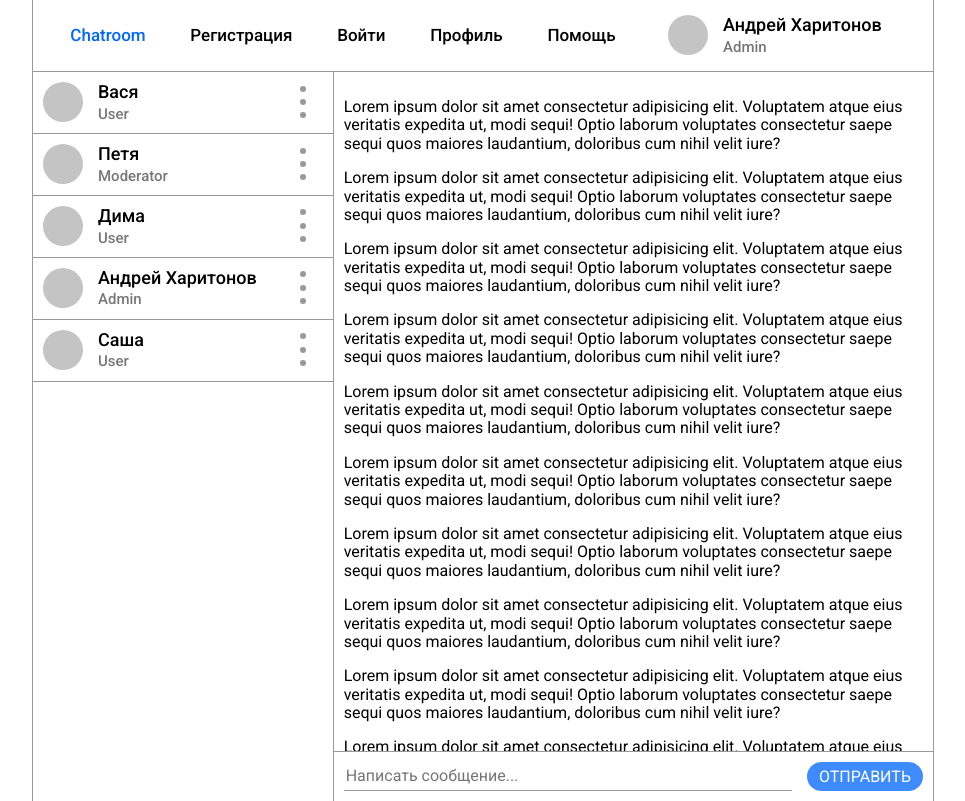
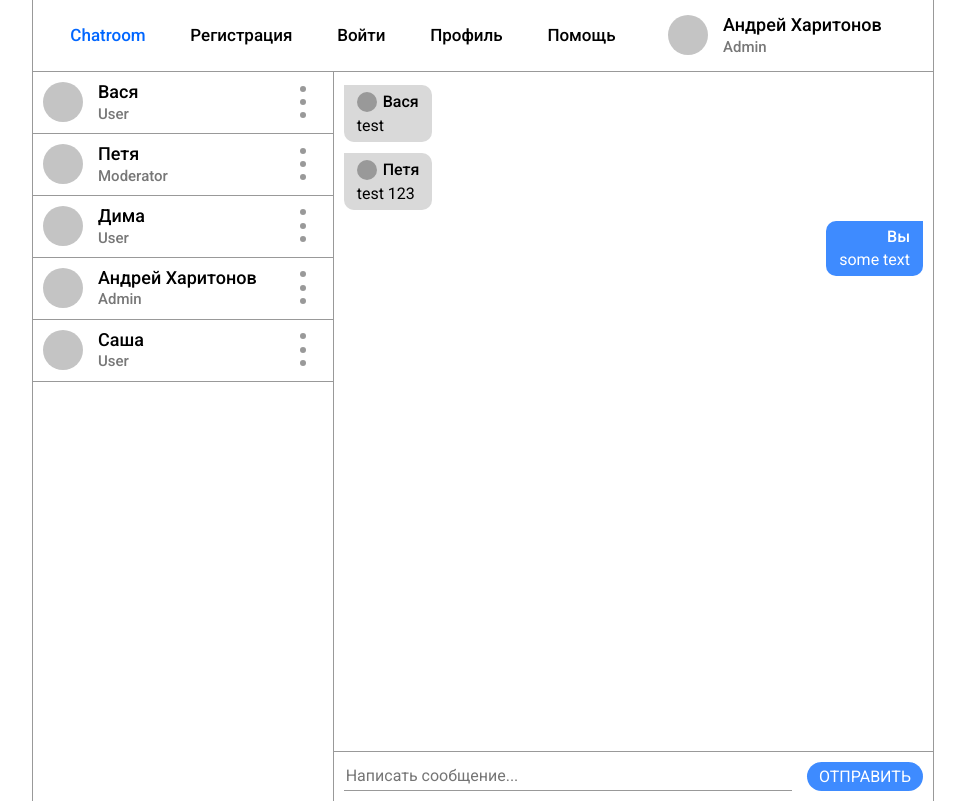
Before and after one commit to Andrei-Kharitonov/Chatroom, a Next.js app in the folder client/: page / in a window 1280 px wide. Shown: the whole page, without its empty margins (157-1122 px from the left). Built offline with nearby package versions, Linux system fonts and the light colour scheme.

Commit message:
added messages

```diff
--- a/client/src/components/Chat.tsx
+++ b/client/src/components/Chat.tsx
@@ -1,24 +1,40 @@
 import styles from '../styles/Chat.module.scss';
 import CreateMessage from './CreateMessage';
+import Message from './Message';
 
 export default function Chat(): JSX.Element {
+  let messages = [
+    {
+      authorName: 'Вася',
+      id: 1,
+      text: 'test'
+    },
+    {
+      authorName: 'Петя',
+      id: 2,
+      text: 'test 123'
+    },
+    {
+      authorName: 'Андрей Харитонов',
+      id: 3,
+      text: 'some text'
+    }
+  ];
+
   return (
     <div className={styles.chat}>
-      <div className={styles.chat__body}>
-        <p>Lorem ipsum dolor sit amet consectetur adipisicing elit. Voluptatem atque eius veritatis expedita ut, modi sequi! Optio laborum voluptates consectetur saepe sequi quos maiores laudantium, doloribus cum nihil velit iure?</p>
-        <p>Lorem ipsum dolor sit amet consectetur adipisicing elit. Voluptatem atque eius veritatis expedita ut, modi sequi! Optio laborum voluptates consectetur saepe sequi quos maiores laudantium, doloribus cum nihil velit iure?</p>
-        <p>Lorem ipsum dolor sit amet consectetur adipisicing elit. Voluptatem atque eius veritatis expedita ut, modi sequi! Optio laborum voluptates consectetur saepe sequi quos maiores laudantium, doloribus cum nihil velit iure?</p>
-        <p>Lorem ipsum dolor sit amet consectetur adipisicing elit. Voluptatem atque eius veritatis expedita ut, modi sequi! Optio laborum voluptates consectetur saepe sequi quos maiores laudantium, doloribus cum nihil velit iure?</p>
-        <p>Lorem ipsum dolor sit amet consectetur adipisicing elit. Voluptatem atque eius veritatis expedita ut, modi sequi! Optio laborum voluptates consectetur saepe sequi quos maiores laudantium, doloribus cum nihil velit iure?</p>
-        <p>Lorem ipsum dolor sit amet consectetur adipisicing elit. Voluptatem atque eius veritatis expedita ut, modi sequi! Optio laborum voluptates consectetur saepe sequi quos maiores laudantium, doloribus cum nihil velit iure?</p>
-        <p>Lorem ipsum dolor sit amet consectetur adipisicing elit. Voluptatem atque eius veritatis expedita ut, modi sequi! Optio laborum voluptates consectetur saepe sequi quos maiores laudantium, doloribus cum nihil velit iure?</p>
-        <p>Lorem ipsum dolor sit amet consectetur adipisicing elit. Voluptatem atque eius veritatis expedita ut, modi sequi! Optio laborum voluptates consectetur saepe sequi quos maiores laudantium, doloribus cum nihil velit iure?</p>
-        <p>Lorem ipsum dolor sit amet consectetur adipisicing elit. Voluptatem atque eius veritatis expedita ut, modi sequi! Optio laborum voluptates consectetur saepe sequi quos maiores laudantium, doloribus cum nihil velit iure?</p>
-        <p>Lorem ipsum dolor sit amet consectetur adipisicing elit. Voluptatem atque eius veritatis expedita ut, modi sequi! Optio laborum voluptates consectetur saepe sequi quos maiores laudantium, doloribus cum nihil velit iure?</p>
-        <p>Lorem ipsum dolor sit amet consectetur adipisicing elit. Voluptatem atque eius veritatis expedita ut, modi sequi! Optio laborum voluptates consectetur saepe sequi quos maiores laudantium, doloribus cum nihil velit iure?</p>
-        <p>Lorem ipsum dolor sit amet consectetur adipisicing elit. Voluptatem atque eius veritatis expedita ut, modi sequi! Optio laborum voluptates consectetur saepe sequi quos maiores laudantium, doloribus cum nihil velit iure?</p>
-        <p>Lorem ipsum dolor sit amet consectetur adipisicing elit. Voluptatem atque eius veritatis expedita ut, modi sequi! Optio laborum voluptates consectetur saepe sequi quos maiores laudantium, doloribus cum nihil velit iure?</p>
-      </div>
+      <ul className={styles.chat__body}>
+        {messages.map(message => {
+          return (
+            <li className={styles.list} key={message.id}>
+              <Message
+                text={message.text}
+                authorName={message.authorName}
+              />
+            </li>
+          );
+        })}
+      </ul>
       <CreateMessage />
     </div>
   );
--- /dev/null
+++ b/client/src/components/Message.tsx
@@ -0,0 +1,29 @@
+import styles from '../styles/Message.module.scss';
+
+interface MessageProps {
+  authorName: string,
+  text: string,
+}
+
+export default function Message({ text, authorName }: MessageProps): JSX.Element {
+  if (authorName == 'Андрей Харитонов') {
+    return (
+      <div className={styles.MyMessage}>
+        <div className={styles.MyMessage__author}>
+          <div className={styles.MyMessage__MyName}>Вы</div>
+        </div>
+        <div className={styles.MyMessage__text}>{text}</div>
+      </div>
+    );
+  } else {
+    return (
+      <div className={styles.message}>
+        <div className={styles.message__author}>
+          <div className={styles.message__authorAvatar}></div>
+          <div className={styles.message__authorName}>{authorName}</div>
+        </div>
+        <div className={styles.message__text}>{text}</div>
+      </div>
+    );
+  }
+}
--- a/client/src/components/UserList.tsx
+++ b/client/src/components/UserList.tsx
@@ -39,7 +39,7 @@ export default function UserList(): JSX.Element {
   return (
     <div className={active ? styles.userList + ' ' + styles.userList_active : styles.userList}>
       <ul className={styles.userList__body}>
-        {users.map((user) => {
+        {users.map(user => {
           return (
             <li key={user.id}>
               <User name={user.name} post={user.post} />
--- a/client/src/styles/Chat.module.scss
+++ b/client/src/styles/Chat.module.scss
@@ -6,6 +6,11 @@
   justify-content: space-between;
   &__body {
     overflow: auto;
-    padding: 10px
+    padding: 10px;
+    height: 100%;
+    li {
+      position: relative;
+      min-height: 60px;
+    }
   }
 }
--- /dev/null
+++ b/client/src/styles/Message.module.scss
@@ -0,0 +1,49 @@
+.message {
+  display: inline-block;
+  margin: 3px 0;
+  padding: 7px 13px;
+  background: #d9d9d9;
+  border-radius: 0 10px 10px 10px;
+  overflow: hidden;
+  &__author {
+    display: flex;
+    align-items: center;
+    margin-bottom: 5px;
+  }
+  &__authorAvatar {
+    width: 20px;
+    height: 20px;
+    margin-right: 6px;
+    background: #999;
+    border-radius: 100px;
+    overflow: hidden;
+  }
+  &__authorName {
+    font-weight: 500;
+    font-size: 16px;
+  }
+}
+
+.MyMessage {
+  display: inline-block;
+  position: absolute;
+  right: 0;
+  margin: 3px 0;
+  padding: 7px 13px;
+  background: #3E8BFF;
+  border-radius: 10px 0 10px 10px;
+  overflow: hidden;
+  &__author {
+    margin-bottom: 5px;
+  }
+  &__MyName {
+    font-weight: 500;
+    font-size: 16px;
+    color: #fff;
+    text-align: right;
+  }
+  &__text {
+    color: #fff;
+    text-align: right;
+  }
+}
--- a/client/src/styles/UserList.module.scss
+++ b/client/src/styles/UserList.module.scss
@@ -3,6 +3,7 @@
   height: 100%;
   position: relative;
   border-right: 1px solid #999;
+  z-index: 100;
   @media (max-width: 730px) {
     display: flex;
     position: absolute;
```
